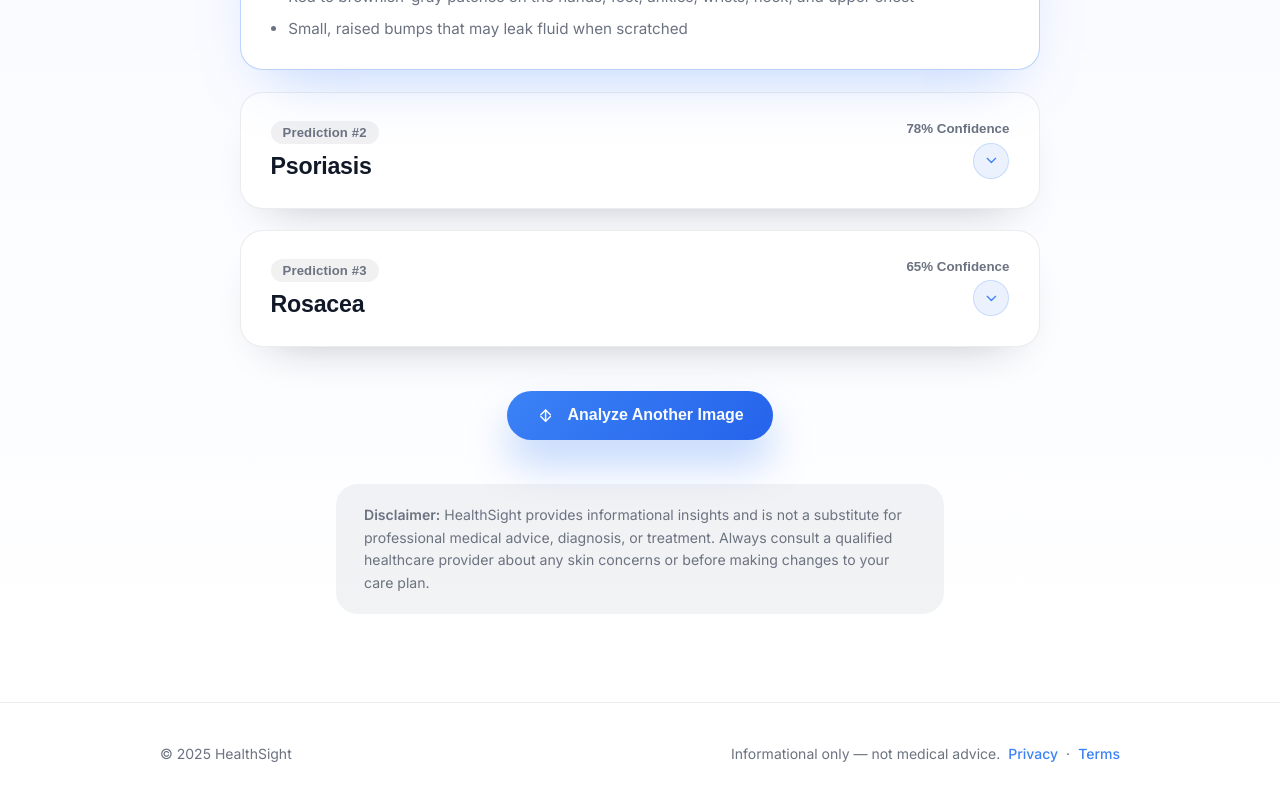
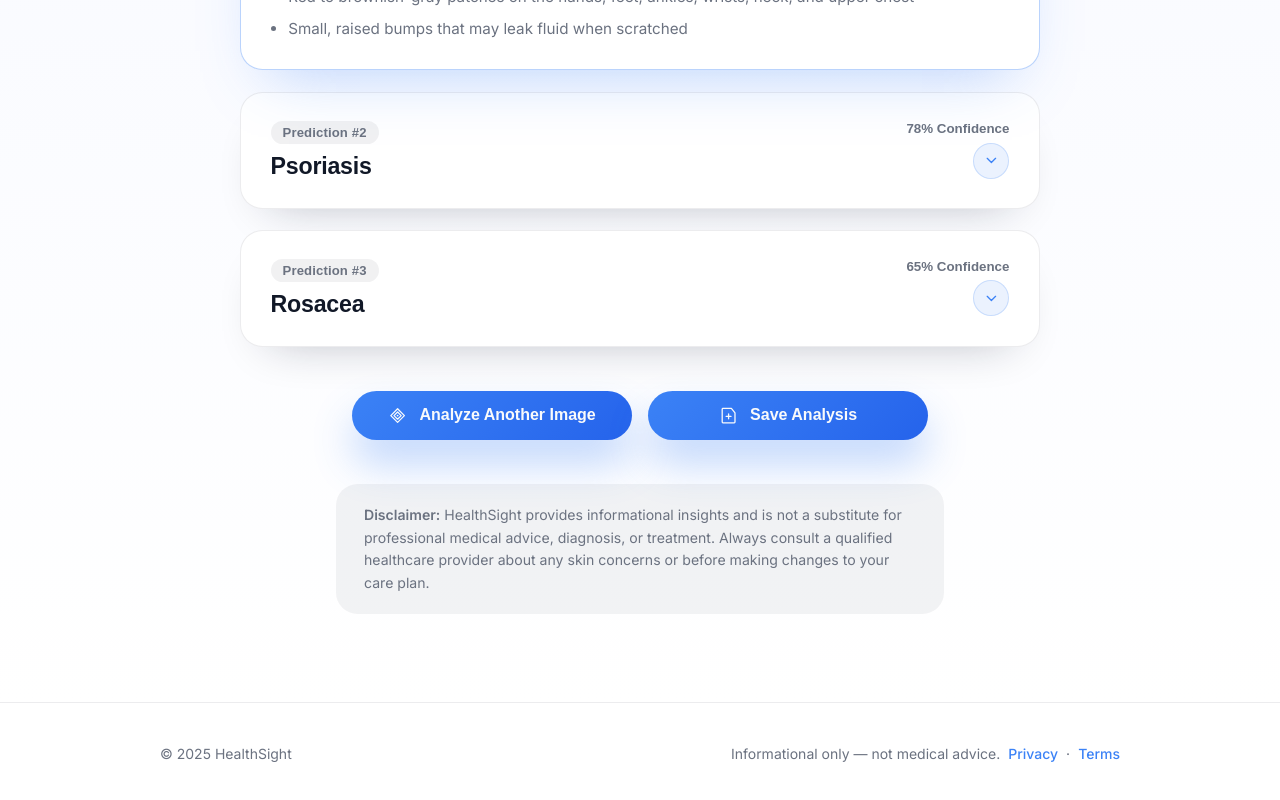
Before and after one commit to jpbinith/health-insight-frontend, a Next.js app: page /skin-health/results in a window 1280 px wide. Shown: the part 1551-2351 px from the top of the page. Built offline with nearby package versions, Linux system fonts and the light colour scheme; no server answers.

Commit message:
skin analyze results page done

```diff
--- a/src/app/skin-health/results/page.tsx
+++ b/src/app/skin-health/results/page.tsx
@@ -158,23 +158,42 @@ export default function SkinHealthResultsPage() {
           ))}
         </section>
 
+        <div className="skin-results__actions">
           <button type="button" className="skin-results__cta" onClick={handleAnalyzeAnother}>
             <svg
               xmlns="http://www.w3.org/2000/svg"
               viewBox="0 0 24 24"
               fill="none"
               stroke="currentColor"
-            strokeWidth="1.8"
+              strokeWidth="1.6"
               strokeLinecap="round"
               strokeLinejoin="round"
               aria-hidden="true"
             >
-            <path d="M12 5v14" />
-            <path d="M18 11l-6-6-6 6" />
-            <path d="M6 13l6 6 6-6" />
+              <path d="M12 3.5 20.5 12 12 20.5 3.5 12 12 3.5Z" />
+              <path d="M12 7.5 16.5 12 12 16.5 7.5 12 12 7.5Z" />
+              <circle cx="12" cy="12" r="1.2" fill="currentColor" stroke="none" />
             </svg>
             Analyze Another Image
           </button>
+          <button type="button" className="skin-results__cta skin-results__cta--secondary">
+            <svg
+              xmlns="http://www.w3.org/2000/svg"
+              viewBox="0 0 24 24"
+              fill="none"
+              stroke="currentColor"
+              strokeWidth="1.6"
+              strokeLinecap="round"
+              strokeLinejoin="round"
+              aria-hidden="true"
+            >
+              <path d="M5 21h14a1 1 0 0 0 1-1V8.5L15.5 3H5a1 1 0 0 0-1 1v16a1 1 0 0 0 1 1Z" />
+              <path d="M9 13h6" />
+              <path d="M12 10v6" />
+            </svg>
+            Save Analysis
+          </button>
+        </div>
 
         <p className="analysis-page__disclaimer skin-results__disclaimer">
           <strong>Disclaimer:</strong> HealthSight provides informational insights and is not a substitute for professional
--- a/src/styles/pages/_skin_health.scss
+++ b/src/styles/pages/_skin_health.scss
@@ -53,6 +53,8 @@
   align-items: center;
   gap: 0.75rem;
   padding: 0.95rem 1.8rem;
+  width: 100%;
+  justify-content: center;
   border-radius: 999px;
   background: linear-gradient(135deg, #3b82f6 0%, #2563eb 100%);
   color: colors.$color-text-inverted;
@@ -62,6 +64,25 @@
   cursor: pointer;
   box-shadow: 0 24px 40px rgba(59, 130, 246, 0.3);
   transition: transform 0.2s ease, box-shadow 0.2s ease;
+}
+
+.skin-results__cta--secondary {
+  background: linear-gradient(135deg, #3b82f6 0%, #2563eb 100%);
+  box-shadow: 0 24px 40px rgba(59, 130, 246, 0.3);
+}
+
+.skin-results__cta--secondary:hover,
+.skin-results__cta--secondary:focus-visible {
+  transform: translateY(-2px);
+  box-shadow: 0 30px 48px rgba(37, 99, 235, 0.32);
+}
+
+.skin-results__actions {
+  display: grid;
+  grid-template-columns: repeat(auto-fit, minmax(16rem, 1fr));
+  gap: 1rem;
+  width: min(100%, 36rem);
+  margin-inline: auto;
 }
 
 .skin-results__cta svg {
@@ -154,4 +175,9 @@
     width: 100%;
     justify-content: center;
   }
+
+  .skin-results__actions {
+    width: 100%;
+    grid-template-columns: 1fr;
+  }
 }
```
Lines whose indentation alone changed are shown as unchanged.
